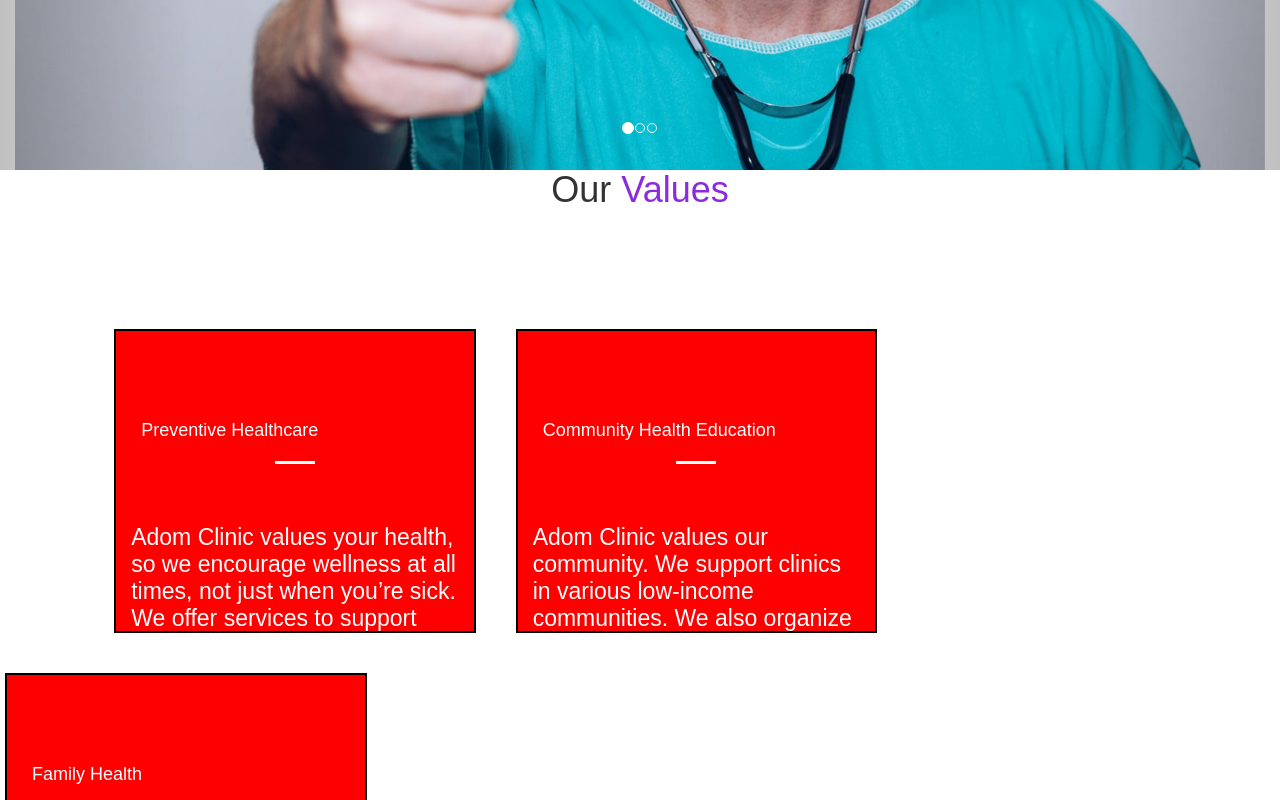
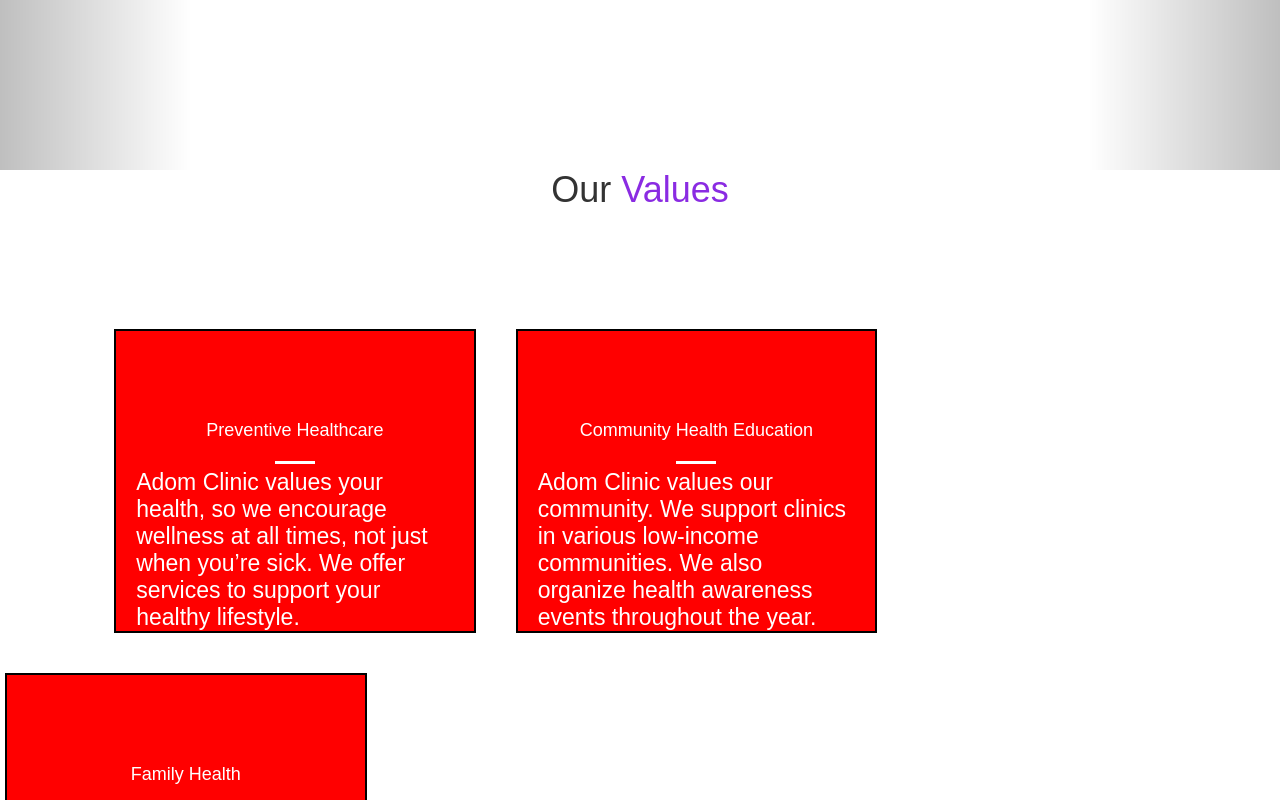
Before and after one commit to Princeantwi2k/Adom-Clinic, a React (Create React App) app: page / in a window 1280 px wide. Shown: the part 660-1460 px from the top of the page. Built offline with nearby package versions, Linux system fonts and the light colour scheme; a web font is replaced by a local one.

Commit message:
Added Values.css

```diff
--- a/src/Component/OurValue/Values.css
+++ b/src/Component/OurValue/Values.css
@@ -1,6 +1,6 @@
 .OurValue {
   padding: 50px;
-  margin-top: 40px;
+  margin-top: 80px;
   text-align: center;
   margin: 50px;
 }
@@ -8,19 +8,10 @@
   animation-name: change;
   animation-duration: 1s;
 }
-@keyframes change {
-  0% {
-    background-color: blueviolet;
-  }
-  50% {
-    background-color: red;
-  }
-  100% {
-    background-color: aqua;
-  }
-}
+
 .font {
   font-size: 70px;
+  margin-left: 150px;
 }
 
 .service {
@@ -38,6 +29,7 @@
   color: white;
   text-decoration-color: tomato;
   padding: 10px;
+  text-align: center;
 }
 .line {
   margin: auto;
@@ -46,5 +38,5 @@
   height: 3px;
 }
 .pargraph {
-  padding-top: 60px;
+  padding: 5px;
 }
```
